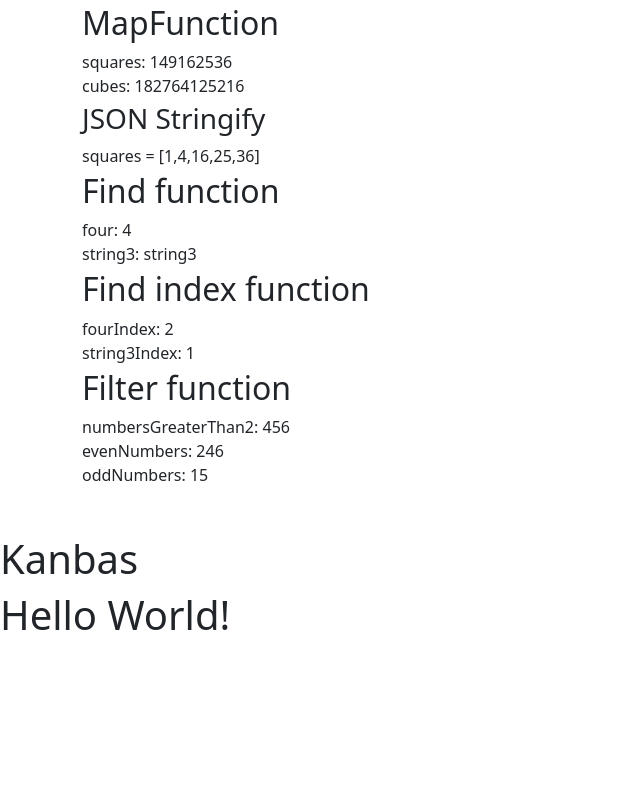
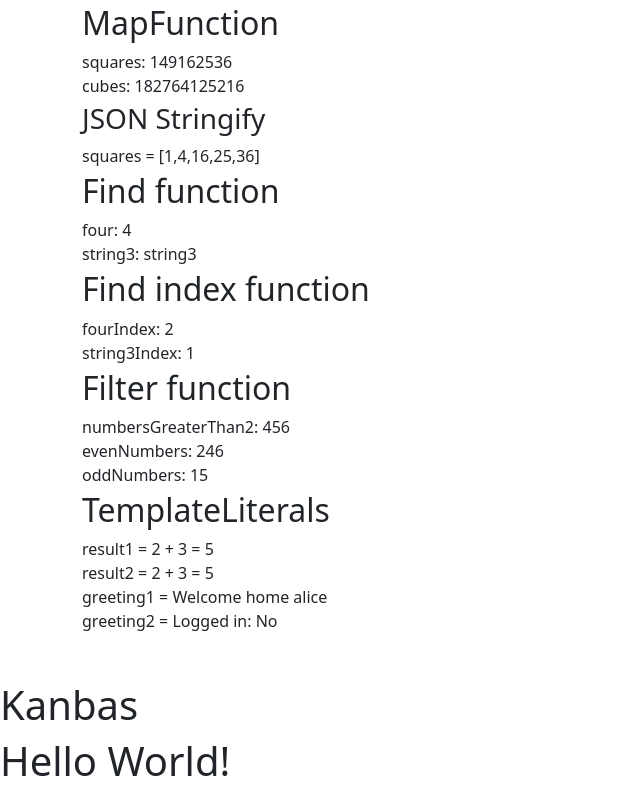
Before and after one commit to dnydlk/kanbas-react-web-app, a React (Create React App) app: page / in a window 1280 px wide. Shown: the part 1808-2601 px from the top of the page, without its empty margins (0-640 px from the left). Before the commit the page ends 2455 px from the top, so only its background shows below. Built offline with nearby package versions, Linux system fonts and the light colour scheme.

Commit message:
Add TemplateLiterals component

```diff
--- a/src/labs/a3/JavaScript/arrays/WorkingWithArrays.tsx
+++ b/src/labs/a3/JavaScript/arrays/WorkingWithArrays.tsx
@@ -7,6 +7,7 @@ import JsonStringify from "../json/JsonStringify";
 import FindFunction from "./FindFunction";
 import FindIndex from "./FindIndex";
 import FilterFunction from "./FilterFunction";
+import TemplateLiterals from "../string/TemplateLiterals";
 
 function WorkingWithArrays() {
   return (
@@ -21,6 +22,7 @@ function WorkingWithArrays() {
       <FindFunction />
       <FindIndex />
       <FilterFunction />
+      <TemplateLiterals />
     </div>
   );
 }
--- /dev/null
+++ b/src/labs/a3/JavaScript/string/TemplateLiterals.tsx
@@ -0,0 +1,21 @@
+const five = 2 + 3;
+const result1 = "2 + 3 = " + five;
+const result2 = `2 + 3 = ${2 + 3}`;
+const username = "alice";
+const greeting1 = `Welcome home ${username}`;
+const loggedIn = false;
+const greeting2 = `Logged in: ${loggedIn ? "Yes" : "No"}`;
+
+function TemplateLiterals() {
+  return (
+    <div id="template-literals" className="mt-1">
+      <h2>TemplateLiterals</h2>
+      result1 = {result1} <br />
+      result2 = {result2} <br />
+      greeting1 = {greeting1} <br />
+      greeting2 = {greeting2} <br />
+    </div>
+  );
+}
+
+export default TemplateLiterals;
```
